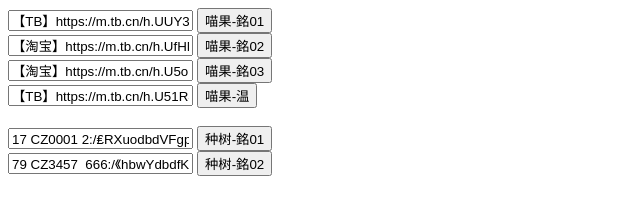
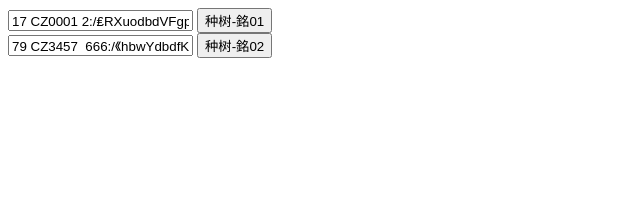
Before and after one commit to Ming911270100/Ming911270100.github.io, a plain HTML site: page index.html in a window 1280 px wide. Shown: the whole page, without its empty margins (0-640 px from the left). Drawn offline with Linux system fonts and the light colour scheme; some packages are replaced by stand-ins of ours; a script that the page names is missing.

Commit message:
Update index.html

```diff
--- a/index.html
+++ b/index.html
@@ -6,27 +6,14 @@
     <meta name="viewport" content="width=device-width, initial-scale=1">
 </head>
 <body>
+
     <!-- 1. Define some markup -->
-    <input id="foo" type="text" value="【TB】https://m.tb.cn/h.UUY3lez?tk=zcz9d0JjdQL CZ0001 「大佬帮帮我，戳一下，揪咪～」">
-    <button class="btn" data-clipboard-action="copy" data-clipboard-target="#foo">喵果-銘01</button>
-    <br>
-    <input id="foo1" type="text" value="【淘宝】https://m.tb.cn/h.UfHNuAp?tk=6QMRd0Q4ce5 CZ3457 「大佬幫幫蛾，戳下，meow~」">
-    <button class="btn" data-clipboard-action="copy" data-clipboard-target="#foo1">喵果-銘02</button>
-    <br>
-    <input id="foo2" type="text" value="【淘宝】https://m.tb.cn/h.U5oEpop?tk=zQuZd0Q4gQ5 CZ3457 「哈尼，帮力点点，感恩的心」">
-    <button class="btn" data-clipboard-action="copy" data-clipboard-target="#foo2">喵果-銘03</button>
-    <br>
-    <input id="foo3" type="text" value="【TB】https://m.tb.cn/h.U51R8sr?tk=XndTd0Fz8dh CZ3457 「苝鼻，注力走qι，快點搞起來oo」">
-    <button class="btn" data-clipboard-action="copy" data-clipboard-target="#foo3">喵果-温</button>
-    <br>
-    <br>
     <input id="foo4" type="text" value="17 CZ0001 2:/₤RXuodbdVFgp《欢拜托帮我點一下吧～你也可以领mian费水果！">
     <button class="btn" data-clipboard-action="copy" data-clipboard-target="#foo4">种树-銘01</button>
     <br>
     <input id="foo5" type="text" value="79 CZ3457  666:/《hbwYdbdfKbe💲欢拜托帮我點一下吧～你也可以领mian费水果！">
     <button class="btn" data-clipboard-action="copy" data-clipboard-target="#foo5">种树-銘02</button>
     <br>
-
 
     <!-- 2. Include library -->
     <script src="https://cdnjs.cloudflare.com/ajax/libs/clipboard.js/2.0.6/clipboard.min.js"></script>
```
